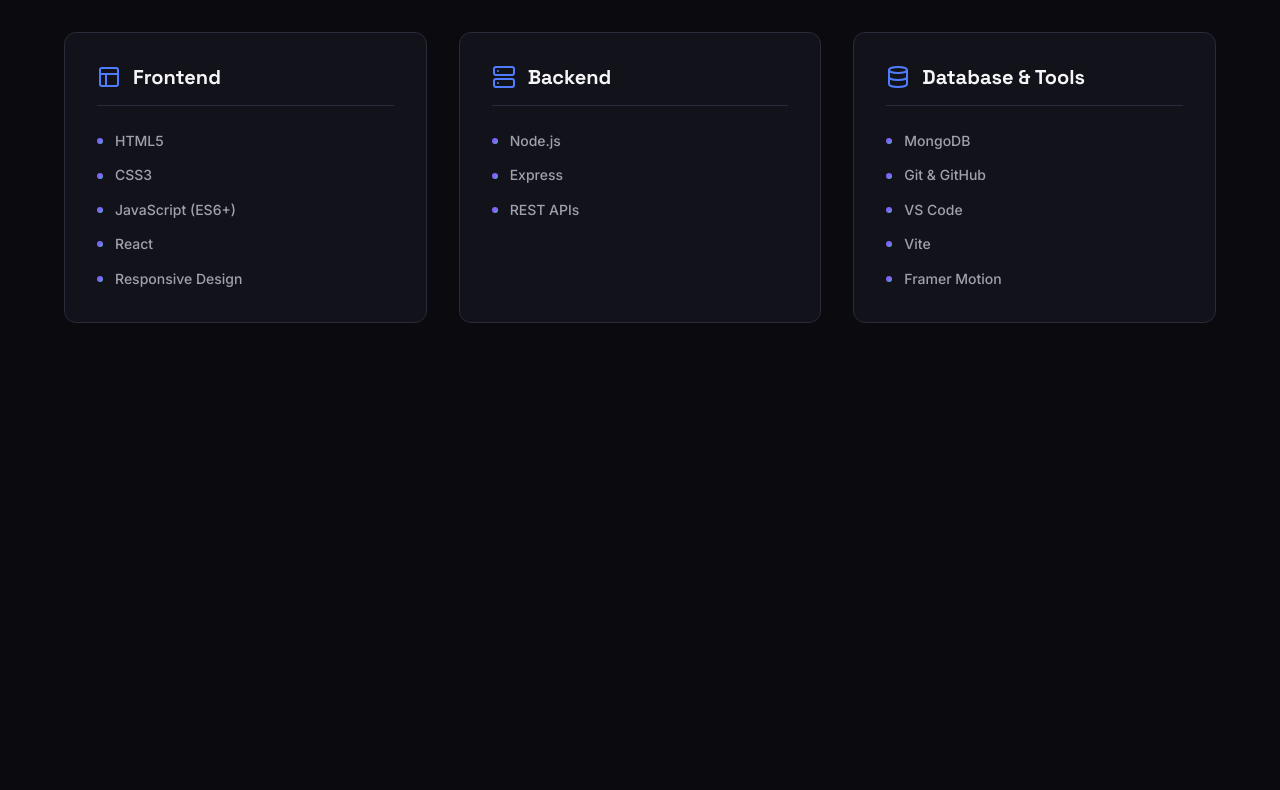
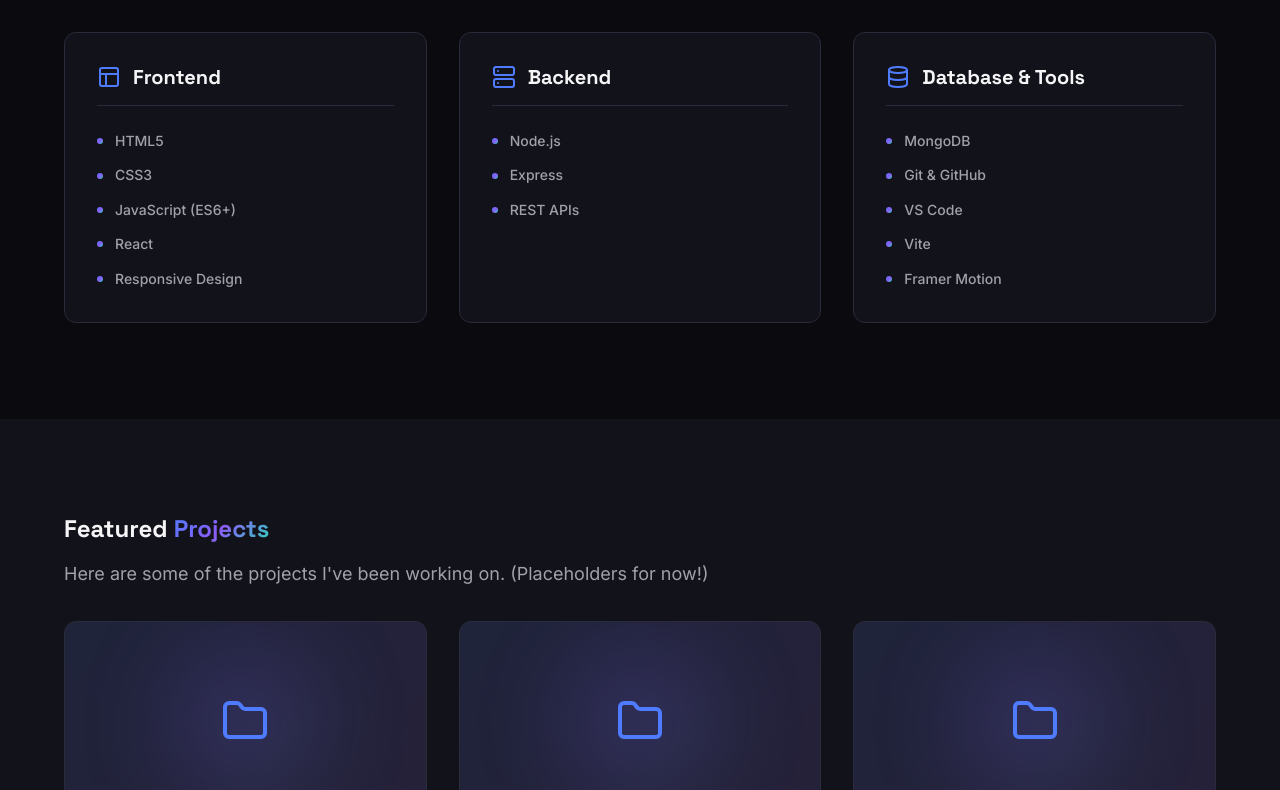
Before and after one commit to matushkevin/dev-diary, a React (Vite) app in the folder client/: page / in a window 1280 px wide. Shown: the part 2010-2800 px from the top of the page. Before the commit the page ends 2429 px from the top, so only its background shows below. Built offline with nearby package versions, Linux system fonts and the light colour scheme.

Commit message:
projects section with data mapping and fix icon import crash

```diff
--- a/client/src/App.jsx
+++ b/client/src/App.jsx
@@ -2,17 +2,18 @@
 import Hero from './components/Hero/Hero';
 import About from './components/About/About';
 import Skills from './components/Skills/Skills';
+import Projects from './components/Projects/Projects';
 
 function App() {
   return (
     <div className="app">
       <Navbar />
 
-      {/* We add padding to the top so the fixed navbar doesn't cover the Hero */}
       <main style={{ paddingTop: 'var(--navbar-height)' }}>
         <Hero />
         <About />
         <Skills />
+        <Projects />
       </main>
     </div>
   );
--- /dev/null
+++ b/client/src/components/Projects/Projects.css
@@ -0,0 +1,145 @@
+/* ============================================
+   PROJECTS SECTION
+   ============================================ */
+
+.projects-section {
+  background-color: var(--color-bg-secondary);
+}
+
+.section-subtitle {
+  color: var(--color-text-secondary);
+  margin-top: var(--space-4);
+  font-size: var(--text-lg);
+}
+
+/* === GRID LAYOUT === */
+.projects-grid {
+  display: grid;
+  grid-template-columns: repeat(3, 1fr);
+  gap: var(--space-8);
+  margin-top: var(--space-8);
+}
+
+/* === PROJECT CARD === */
+.project-card {
+  background-color: var(--color-surface);
+  border: 1px solid var(--color-border);
+  border-radius: var(--radius-lg);
+  overflow: hidden; /* Keeps the image inside the rounded corners */
+  display: flex;
+  flex-direction: column;
+  transition: transform var(--transition-base),
+              box-shadow var(--transition-base),
+              border-color var(--transition-base);
+}
+
+.project-card:hover {
+  transform: translateY(-8px);
+  border-color: var(--color-accent-purple);
+  box-shadow: 0 20px 40px rgba(0, 0, 0, 0.4);
+}
+
+/* === IMAGE PLACEHOLDER === */
+.project-image-placeholder {
+  width: 100%;
+  height: 200px;
+  background: linear-gradient(135deg, rgba(79, 124, 255, 0.1) 0%, rgba(139, 92, 246, 0.1) 100%);
+  display: flex;
+  align-items: center;
+  justify-content: center;
+  border-bottom: 1px solid var(--color-border);
+  position: relative;
+  overflow: hidden;
+}
+
+/* Adds a subtle glowing orb inside the placeholder */
+.project-image-placeholder::after {
+  content: '';
+  position: absolute;
+  width: 150px;
+  height: 150px;
+  background: var(--gradient-aurora);
+  filter: blur(50px);
+  opacity: 0.2;
+  border-radius: 50%;
+}
+
+.project-folder-icon {
+  color: var(--color-accent-blue);
+  z-index: 1;
+  transition: transform var(--transition-base);
+}
+
+.project-card:hover .project-folder-icon {
+  transform: scale(1.1); /* Zooms the icon slightly on hover */
+}
+
+/* === CONTENT AREA === */
+.project-content {
+  padding: var(--space-6);
+  display: flex;
+  flex-direction: column;
+  flex-grow: 1; /* Pushes the tech list to the bottom */
+}
+
+.project-header {
+  display: flex;
+  justify-content: space-between;
+  align-items: center;
+  margin-bottom: var(--space-3);
+}
+
+.project-title {
+  font-size: var(--text-xl);
+  color: var(--color-text-primary);
+}
+
+.project-links {
+  display: flex;
+  gap: var(--space-3);
+  color: var(--color-text-muted);
+}
+
+.project-links a:hover {
+  color: var(--color-accent-blue);
+  transition: color var(--transition-fast);
+}
+
+.project-description {
+  color: var(--color-text-secondary);
+  font-size: var(--text-sm);
+  line-height: 1.6;
+  margin-bottom: var(--space-6);
+  flex-grow: 1; /* Makes all descriptions take up equal space */
+}
+
+/* === TECH TAGS === */
+.project-tech-list {
+  display: flex;
+  flex-wrap: wrap;
+  gap: var(--space-2);
+  list-style: none;
+  margin-top: auto; /* Pushes to the very bottom */
+}
+
+.project-tech-list li {
+  font-family: var(--font-mono);
+  font-size: var(--text-xs);
+  color: var(--color-accent-teal);
+  background-color: rgba(45, 212, 191, 0.1);
+  padding: var(--space-1) var(--space-3);
+  border-radius: var(--radius-full);
+}
+
+/* === RESPONSIVE === */
+@media (max-width: 900px) {
+  .projects-grid {
+    grid-template-columns: repeat(2, 1fr); /* 2 columns on tablets */
+  }
+}
+
+@media (max-width: 600px) {
+  .projects-grid {
+    grid-template-columns: 1fr; /* 1 column on phones */
+  }
+}
--- /dev/null
+++ b/client/src/components/Projects/Projects.jsx
@@ -0,0 +1,99 @@
+import { motion } from 'framer-motion';
+import { ExternalLink, Code, Folder } from 'lucide-react';
+import './Projects.css';
+
+function Projects() {
+  // Data for our placeholder projects
+  const projectsData = [
+    {
+      title: "E-Commerce Platform",
+      description: "A full-stack e-commerce application with user authentication, a shopping cart, and payment processing integration.",
+      tech: ["React", "Node.js", "MongoDB", "Stripe"],
+      github: "#",
+      live: "#"
+    },
+    {
+      title: "Task Management App",
+      description: "A collaborative task management tool where teams can create boards, assign tasks, and track progress in real-time.",
+      tech: ["React", "Express", "Socket.io"],
+      github: "#",
+      live: "#"
+    },
+    {
+      title: "Developer Blog",
+      description: "A personal blogging platform featuring markdown support, syntax highlighting, and a custom admin dashboard.",
+      tech: ["React", "Node.js", "PostgreSQL"],
+      github: "#",
+      live: "#"
+    }
+  ];
+
+  return (
+    <section id="projects" className="projects-section section">
+      <div className="container">
+
+        {/* Section Header */}
+        <motion.div
+          className="section-header"
+          initial={{ opacity: 0, y: 20 }}
+          whileInView={{ opacity: 1, y: 0 }}
+          viewport={{ once: true }}
+          transition={{ duration: 0.5 }}
+        >
+          <h2 className="section-title">Featured <span className="gradient-text">Projects</span></h2>
+          <div className="section-divider"></div>
+          <p className="section-subtitle">
+            Here are some of the projects I've been working on. (Placeholders for now!)
+          </p>
+        </motion.div>
+
+        {/* Projects Grid */}
+        <div className="projects-grid">
+          {projectsData.map((project, index) => (
+            <motion.div
+              key={project.title}
+              className="project-card"
+              initial={{ opacity: 0, y: 30 }}
+              whileInView={{ opacity: 1, y: 0 }}
+              viewport={{ once: true }}
+              transition={{ duration: 0.5, delay: index * 0.2 }}
+            >
+              {/* Fake Image Area */}
+              <div className="project-image-placeholder">
+                <Folder size={48} className="project-folder-icon" />
+              </div>
+
+              <div className="project-content">
+                <div className="project-header">
+                  <h3 className="project-title">{project.title}</h3>
+
+                  {/* Links */}
+                  <div className="project-links">
+                    <a href={project.github} aria-label="GitHub Repository">
+                      <Code size={20} />
+                    </a>
+                    <a href={project.live} aria-label="Live Demo">
+                      <ExternalLink size={20} />
+                    </a>
+                  </div>
+                </div>
+
+                <p className="project-description">{project.description}</p>
+
+                {/* Tech Tags */}
+                <ul className="project-tech-list">
+                  {project.tech.map((tech, i) => (
+                    <li key={i}>{tech}</li>
+                  ))}
+                </ul>
+              </div>
+            </motion.div>
+          ))}
+        </div>
+
+      </div>
+    </section>
+  );
+}
+
+export default Projects;
```
